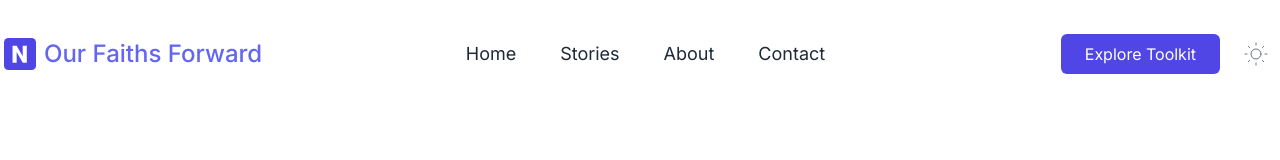
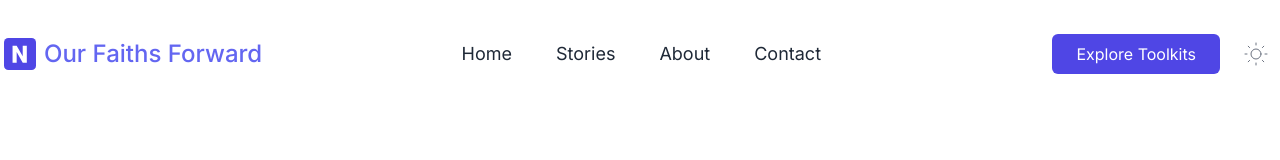
Before and after one commit to debdale1503/ourfaithsforward, a Next.js app: page / in a window 1280 px wide. Shown: the top 160 px of the page. Built offline with nearby package versions, Linux system fonts and the light colour scheme.

Commit message:
Update Navbar.tsx

```diff
--- a/src/components/Navbar.tsx
+++ b/src/components/Navbar.tsx
@@ -39,7 +39,7 @@ export const Navbar = () => {
               href="https://toolkit.ourfaithsforward.com"
               className="px-6 py-2 text-white bg-indigo-600 rounded-md md:ml-5"
             >
-              Explore Toolkit
+              Explore Toolkits
             </Link>
           </div>
         </div>
```
